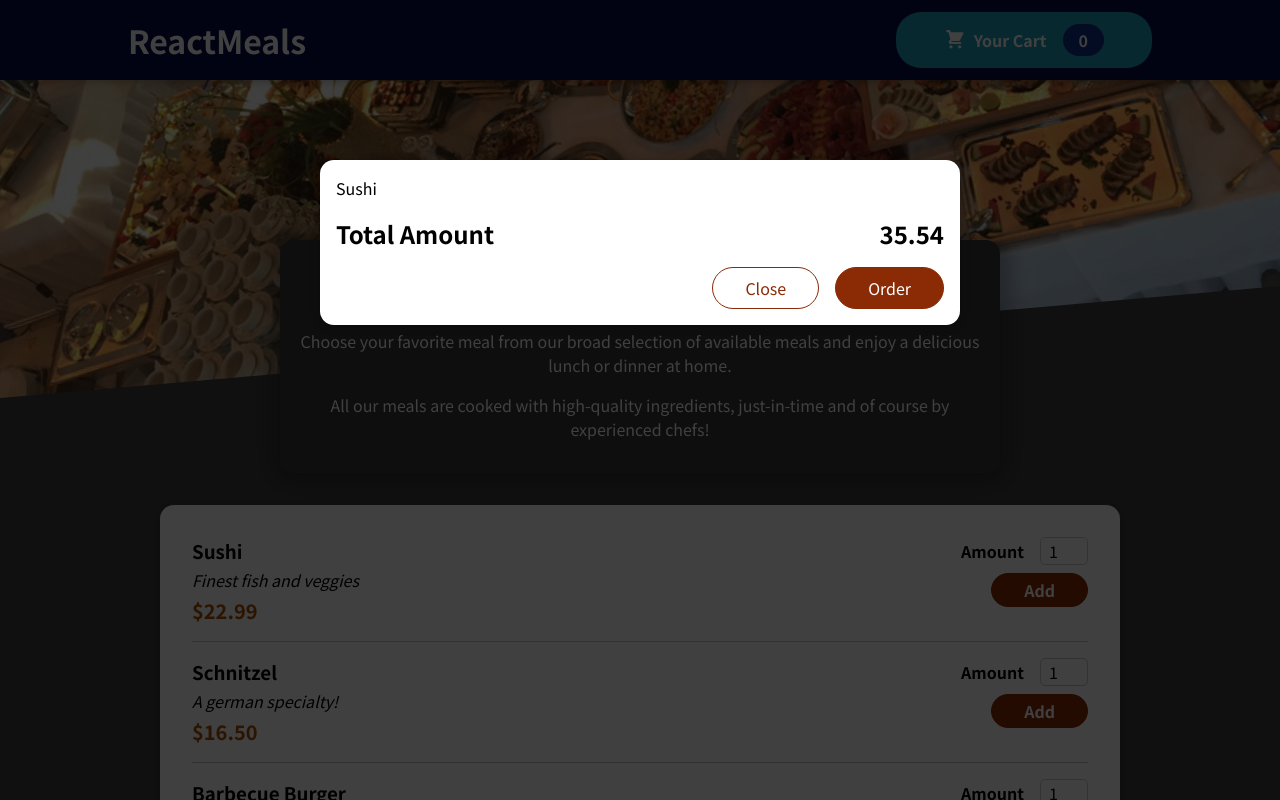
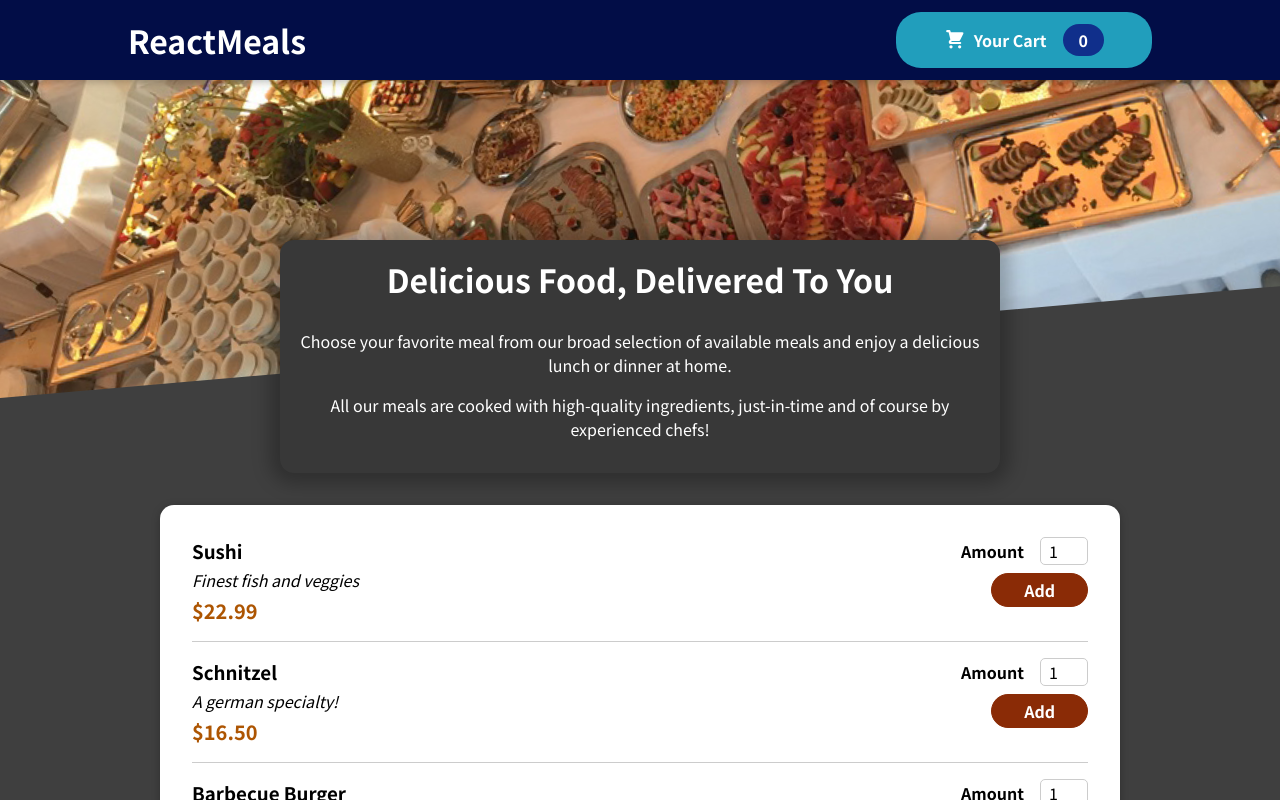
Before and after one commit to sidaswal7/restro-web, a React (Create React App) app: page / in a window 1280 px wide. Shown: the top 800 px of the page. Built offline with nearby package versions, Linux system fonts and the light colour scheme.

Commit message:
added state for error modal

```diff
--- a/src/App.js
+++ b/src/App.js
@@ -1,13 +1,21 @@
-import React from "react";
+import React, { useState } from "react";
 import Header from "./components/Layout/Header";
 import Meals from "./components/Meals/Meals";
 import Cart from "./components/Cart/Cart";
 
 function App() {
+  const [showCart, setShowCart] = useState(false);
+
+  const showCartHandler = ()=>{
+    setShowCart(true);
+  }
+  const hideCartHandler = ()=>{
+    setShowCart(false);
+  }
   return (
     <>
-    <Cart/>
-      <Header/>
+    {showCart && <Cart onHideCart={hideCartHandler}/>}
+      <Header onShowCart = {showCartHandler}/>
       <main>
           <Meals/>
       </main>
--- a/src/components/Cart/Cart.js
+++ b/src/components/Cart/Cart.js
@@ -8,14 +8,14 @@
         {id:'c1', name:'Sushi', amount:2, price:15.99},].map((item) => <li>{item.name}</li>)}
         </ul>
     return(
-        <Modal>
+        <Modal onHideCart={props.onHideCart} >
             {cartItems}
             <div className={classes.total}>
                 <span>Total Amount</span>
                 <span>35.54</span>
             </div>
             <div className={classes.actions}>
-                <button className={classes['button--alt']}>Close</button>
+                <button className={classes['button--alt']} onClick={props.onHideCart}>Close</button>
                 <button className={classes.button}>Order</button>
             </div>
         </Modal>
--- a/src/components/Layout/Header.js
+++ b/src/components/Layout/Header.js
@@ -3,12 +3,12 @@
 import mealsImage from "../../assets/meals.jpg"
 import HeaderCartButton from "./HeaderCartButton";
 
-const Header = ()=>{
+const Header = (props)=>{
     return(
         <>
             <div className={classes.header}>
                 <h1>ReactMeals</h1>
-                <HeaderCartButton/>
+                <HeaderCartButton onClick={props.onShowCart}/>
             </div>
             <div className={classes['main-image']}>
                 <img src={mealsImage} alt="meals"/>
--- a/src/components/Layout/HeaderCartButton.js
+++ b/src/components/Layout/HeaderCartButton.js
@@ -5,7 +5,7 @@
 
 const HeaderCartButton = (props)=>{
     return(
-        <button className={classes.button}>
+        <button className={classes.button} onClick={props.onClick}>
             <span className={classes.icon}>
                 <CartIcon/>
             </span>
--- a/src/components/UI/Modal.js
+++ b/src/components/UI/Modal.js
@@ -4,7 +4,7 @@
 
 const Backdrop = (props)=>{
 
-    return <div className={classes.backdrop}/>
+    return <div className={classes.backdrop} onClick={props.onHideCart}/>
 
 };
 
@@ -21,7 +21,7 @@
 const Modal = (props)=>{
     return(
         <>
-            {ReactDOM.createPortal(<Backdrop/>, portalElement)}
+            {ReactDOM.createPortal(<Backdrop onHideCart={props.onHideCart}/>, portalElement)}
             {ReactDOM.createPortal(<ModalOverlay>{props.children}</ModalOverlay>,portalElement)}
         </>
     )
```
